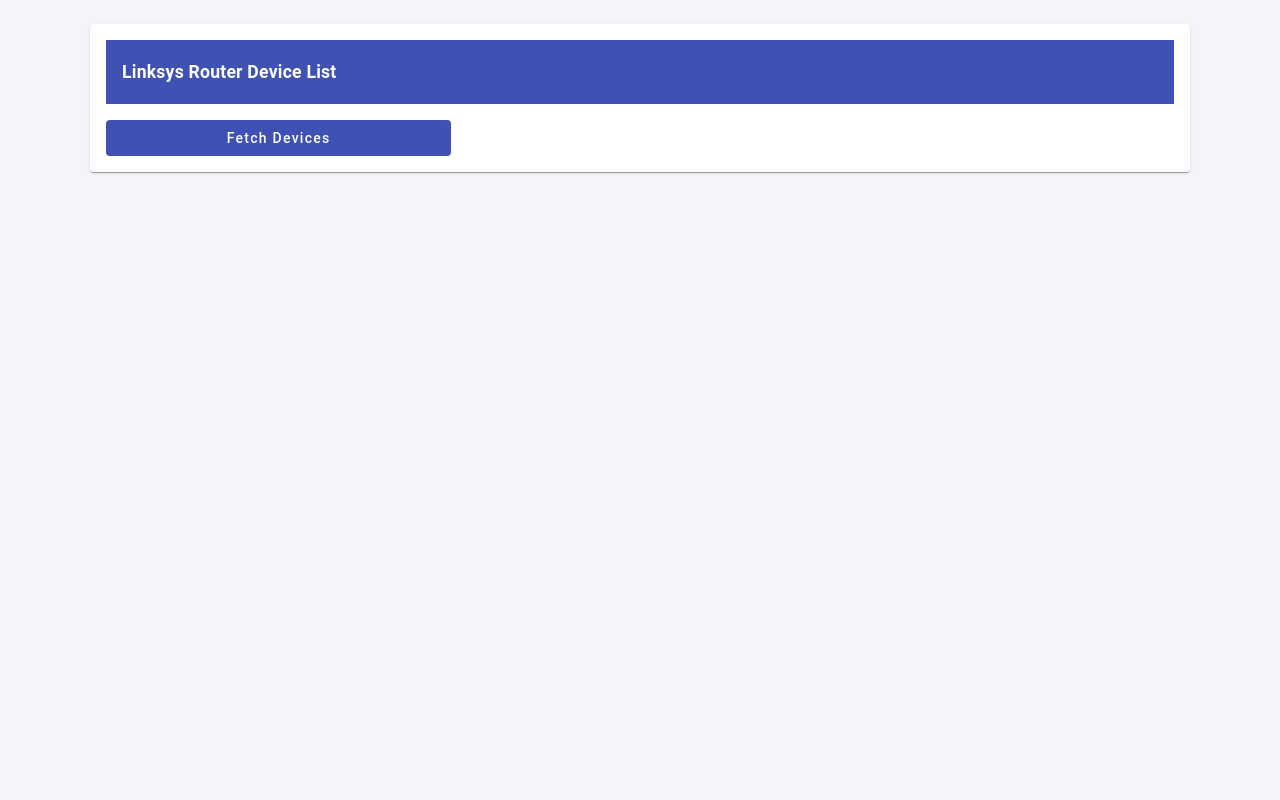
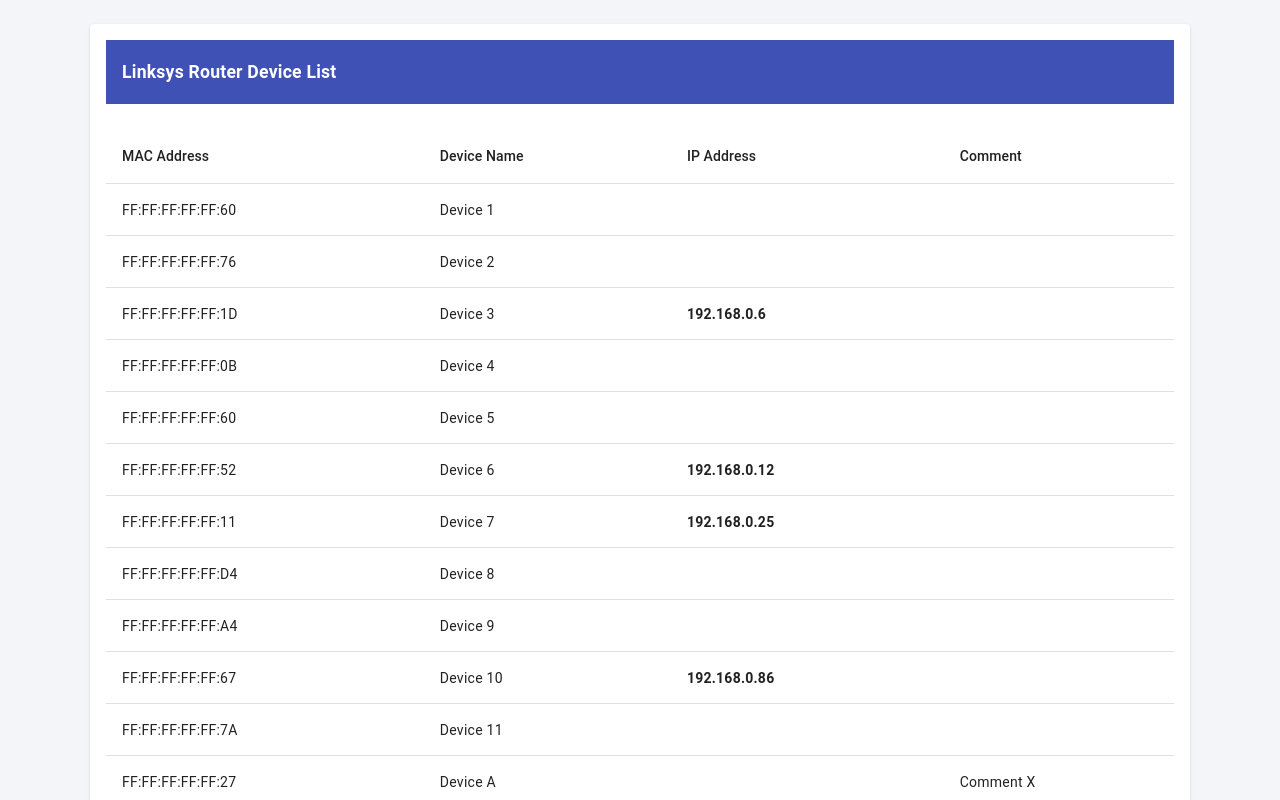
Before and after one commit to felixalacampagne/linksys-devices, an Angular app in the folder linksys-devices/: page / in a window 1280 px wide. Shown: the top 800 px of the page. Built offline with nearby package versions, Linux system fonts and the light colour scheme.

Commit message:
displays raw excel json (with final comma fixed), removed obsolete JNAP device service.

```diff
--- a/linksys-devices/public/data/devices.json
+++ b/linksys-devices/public/data/devices.json
@@ -1,70 +1,68 @@
-{
-    "devices": [
-{"MAC_Address":"FF:FF:FF:FF:FF:60","Name":"Device X","IP_Address":"","Reserved":"","Comment":"","Sortable_IP":""},
-{"MAC_Address":"FF:FF:FF:FF:FF:76","Name":"Device X","IP_Address":"","Reserved":"","Comment":"","Sortable_IP":""},
-{"MAC_Address":"FF:FF:FF:FF:FF:1D","Name":"Device X","IP_Address":"192.168.0.6","Reserved":"Y","Comment":"","Sortable_IP":"6"},
-{"MAC_Address":"FF:FF:FF:FF:FF:0B","Name":"Device X","IP_Address":"","Reserved":"","Comment":"","Sortable_IP":""},
-{"MAC_Address":"FF:FF:FF:FF:FF:60","Name":"Device X","IP_Address":"","Reserved":"","Comment":"","Sortable_IP":""},
-{"MAC_Address":"FF:FF:FF:FF:FF:52","Name":"Device X","IP_Address":"192.168.0.12","Reserved":"Y","Comment":"","Sortable_IP":"12"},
-{"MAC_Address":"FF:FF:FF:FF:FF:11","Name":"Device X","IP_Address":"192.168.0.25","Reserved":"Y","Comment":"","Sortable_IP":"25"},
-{"MAC_Address":"FF:FF:FF:FF:FF:D4","Name":"Device X","IP_Address":"","Reserved":"","Comment":"","Sortable_IP":""},
-{"MAC_Address":"FF:FF:FF:FF:FF:A4","Name":"Device X","IP_Address":"","Reserved":"","Comment":"","Sortable_IP":""},
-{"MAC_Address":"FF:FF:FF:FF:FF:67","Name":"Device X","IP_Address":"192.168.0.86","Reserved":"Y","Comment":"","Sortable_IP":"86"},
-{"MAC_Address":"FF:FF:FF:FF:FF:7A","Name":"Device X","IP_Address":"","Reserved":"","Comment":"","Sortable_IP":""},
-{"MAC_Address":"FF:FF:FF:FF:FF:27","Name":"Device X","IP_Address":"","Reserved":"","Comment":"Comment X","Sortable_IP":""},
-{"MAC_Address":"FF:FF:FF:FF:FF:AF","Name":"Device X","IP_Address":"192.168.0.52","Reserved":"Y","Comment":"","Sortable_IP":"52"},
-{"MAC_Address":"FF:FF:FF:FF:FF:CD","Name":"Device X","IP_Address":"192.168.0.42","Reserved":"Y","Comment":"","Sortable_IP":"42"},
-{"MAC_Address":"FF:FF:FF:FF:FF:12","Name":"Device X","IP_Address":"192.168.0.80","Reserved":"Y","Comment":"","Sortable_IP":"80"},
-{"MAC_Address":"FF:FF:FF:FF:FF:35","Name":"Device X","IP_Address":"192.168.0.115","Reserved":"Y","Comment":"","Sortable_IP":"115"},
-{"MAC_Address":"FF:FF:FF:FF:FF:F4","Name":"Device X","IP_Address":"","Reserved":"","Comment":"","Sortable_IP":""},
-{"MAC_Address":"FF:FF:FF:FF:FF:10","Name":"Device X","IP_Address":"","Reserved":"","Comment":"","Sortable_IP":""},
+[
+{"MAC_Address":"FF:FF:FF:FF:FF:60","Name":"Device 1","IP_Address":"","Reserved":"","Comment":"","Sortable_IP":""},
+{"MAC_Address":"FF:FF:FF:FF:FF:76","Name":"Device 2","IP_Address":"","Reserved":"","Comment":"","Sortable_IP":""},
+{"MAC_Address":"FF:FF:FF:FF:FF:1D","Name":"Device 3","IP_Address":"192.168.0.6","Reserved":"Y","Comment":"","Sortable_IP":"6"},
+{"MAC_Address":"FF:FF:FF:FF:FF:0B","Name":"Device 4","IP_Address":"","Reserved":"","Comment":"","Sortable_IP":""},
+{"MAC_Address":"FF:FF:FF:FF:FF:60","Name":"Device 5","IP_Address":"","Reserved":"","Comment":"","Sortable_IP":""},
+{"MAC_Address":"FF:FF:FF:FF:FF:52","Name":"Device 6","IP_Address":"192.168.0.12","Reserved":"Y","Comment":"","Sortable_IP":"12"},
+{"MAC_Address":"FF:FF:FF:FF:FF:11","Name":"Device 7","IP_Address":"192.168.0.25","Reserved":"Y","Comment":"","Sortable_IP":"25"},
+{"MAC_Address":"FF:FF:FF:FF:FF:D4","Name":"Device 8","IP_Address":"","Reserved":"","Comment":"","Sortable_IP":""},
+{"MAC_Address":"FF:FF:FF:FF:FF:A4","Name":"Device 9","IP_Address":"","Reserved":"","Comment":"","Sortable_IP":""},
+{"MAC_Address":"FF:FF:FF:FF:FF:67","Name":"Device 10","IP_Address":"192.168.0.86","Reserved":"Y","Comment":"","Sortable_IP":"86"},
+{"MAC_Address":"FF:FF:FF:FF:FF:7A","Name":"Device 11","IP_Address":"","Reserved":"","Comment":"","Sortable_IP":""},
+{"MAC_Address":"FF:FF:FF:FF:FF:27","Name":"Device A","IP_Address":"","Reserved":"","Comment":"Comment X","Sortable_IP":""},
+{"MAC_Address":"FF:FF:FF:FF:FF:AF","Name":"Device B","IP_Address":"192.168.0.52","Reserved":"Y","Comment":"","Sortable_IP":"52"},
+{"MAC_Address":"FF:FF:FF:FF:FF:CD","Name":"Device C","IP_Address":"192.168.0.42","Reserved":"Y","Comment":"","Sortable_IP":"42"},
+{"MAC_Address":"FF:FF:FF:FF:FF:12","Name":"Device D","IP_Address":"192.168.0.80","Reserved":"Y","Comment":"","Sortable_IP":"80"},
+{"MAC_Address":"FF:FF:FF:FF:FF:35","Name":"Device E","IP_Address":"192.168.0.115","Reserved":"Y","Comment":"","Sortable_IP":"115"},
+{"MAC_Address":"FF:FF:FF:FF:FF:F4","Name":"Device F","IP_Address":"","Reserved":"","Comment":"","Sortable_IP":""},
+{"MAC_Address":"FF:FF:FF:FF:FF:10","Name":"Device Z","IP_Address":"","Reserved":"","Comment":"","Sortable_IP":""},
 {"MAC_Address":"FF:FF:FF:FF:FF:07","Name":"Device X","IP_Address":"","Reserved":"","Comment":"","Sortable_IP":""},
-{"MAC_Address":"FF:FF:FF:FF:FF:B4","Name":"Device X","IP_Address":"","Reserved":"","Comment":"","Sortable_IP":""},
-{"MAC_Address":"FF:FF:FF:FF:FF:55","Name":"Device X","IP_Address":"","Reserved":"","Comment":"","Sortable_IP":""},
-{"MAC_Address":"FF:FF:FF:FF:FF:8C","Name":"Device X","IP_Address":"192.168.0.84","Reserved":"Y","Comment":"","Sortable_IP":"84"},
-{"MAC_Address":"FF:FF:FF:FF:FF:F2","Name":"Device X","IP_Address":"192.168.0.145","Reserved":"Y","Comment":"","Sortable_IP":"145"},
+{"MAC_Address":"FF:FF:FF:FF:FF:B4","Name":"Device Y","IP_Address":"","Reserved":"","Comment":"","Sortable_IP":""},
+{"MAC_Address":"FF:FF:FF:FF:FF:55","Name":"Device T","IP_Address":"","Reserved":"","Comment":"","Sortable_IP":""},
+{"MAC_Address":"FF:FF:FF:FF:FF:8C","Name":"Device Q","IP_Address":"192.168.0.84","Reserved":"Y","Comment":"","Sortable_IP":"84"},
+{"MAC_Address":"FF:FF:FF:FF:FF:F2","Name":"Device A","IP_Address":"192.168.0.145","Reserved":"Y","Comment":"","Sortable_IP":"145"},
 {"MAC_Address":"FF:FF:FF:FF:FF:EB","Name":"Device X","IP_Address":"192.168.0.33","Reserved":"Y","Comment":"Comment X","Sortable_IP":"33"},
-{"MAC_Address":"FF:FF:FF:FF:FF:FC","Name":"Device X","IP_Address":"192.168.0.85","Reserved":"Y","Comment":"","Sortable_IP":"85"},
-{"MAC_Address":"FF:FF:FF:FF:FF:C8","Name":"Device X","IP_Address":"192.168.0.79","Reserved":"Y","Comment":"","Sortable_IP":"79"},
-{"MAC_Address":"FF:FF:FF:FF:FF:B1","Name":"Device X","IP_Address":"","Reserved":"","Comment":"","Sortable_IP":""},
-{"MAC_Address":"FF:FF:FF:FF:FF:4F","Name":"Device X","IP_Address":"","Reserved":"","Comment":"","Sortable_IP":""},
-{"MAC_Address":"FF:FF:FF:FF:FF:24","Name":"Device X","IP_Address":"","Reserved":"","Comment":"","Sortable_IP":""},
-{"MAC_Address":"FF:FF:FF:FF:FF:0C","Name":"Device X","IP_Address":"192.168.0.153","Reserved":"Y","Comment":"Comment X","Sortable_IP":"153"},
-{"MAC_Address":"FF:FF:FF:FF:FF:56","Name":"Device X","IP_Address":"192.168.0.165","Reserved":"Y","Comment":"Comment X","Sortable_IP":"165"},
-{"MAC_Address":"FF:FF:FF:FF:FF:2A","Name":"Device X","IP_Address":"192.168.0.141","Reserved":"Y","Comment":"","Sortable_IP":"141"},
-{"MAC_Address":"FF:FF:FF:FF:FF:EB","Name":"Device X","IP_Address":"192.168.0.83","Reserved":"Y","Comment":"Comment X","Sortable_IP":"83"},
-{"MAC_Address":"FF:FF:FF:FF:FF:31","Name":"Device X","IP_Address":"192.168.0.132","Reserved":"Y","Comment":"Comment X","Sortable_IP":"132"},
-{"MAC_Address":"FF:FF:FF:FF:FF:F1","Name":"Device X","IP_Address":"192.168.0.51","Reserved":"Y","Comment":"Comment X","Sortable_IP":"51"},
-{"MAC_Address":"FF:FF:FF:FF:FF:AD","Name":"Device X","IP_Address":"192.168.0.173","Reserved":"Y","Comment":"Comment X","Sortable_IP":"173"},
-{"MAC_Address":"FF:FF:FF:FF:FF:20","Name":"Device X","IP_Address":"","Reserved":"","Comment":"","Sortable_IP":""},
-{"MAC_Address":"FF:FF:FF:FF:FF:3B","Name":"Device X","IP_Address":"","Reserved":"","Comment":"","Sortable_IP":""},
-{"MAC_Address":"FF:FF:FF:FF:FF:FC","Name":"Device X","IP_Address":"192.168.0.119","Reserved":"Y","Comment":"","Sortable_IP":"119"},
-{"MAC_Address":"FF:FF:FF:FF:FF:64","Name":"Device X","IP_Address":"","Reserved":"","Comment":"Comment X","Sortable_IP":""},
-{"MAC_Address":"FF:FF:FF:FF:FF:DB","Name":"Device X","IP_Address":"","Reserved":"","Comment":"","Sortable_IP":""},
+{"MAC_Address":"FF:FF:FF:FF:FF:FC","Name":"Device C","IP_Address":"192.168.0.85","Reserved":"Y","Comment":"","Sortable_IP":"85"},
+{"MAC_Address":"FF:FF:FF:FF:FF:C8","Name":"Device V","IP_Address":"192.168.0.79","Reserved":"Y","Comment":"","Sortable_IP":"79"},
+{"MAC_Address":"FF:FF:FF:FF:FF:B1","Name":"Device B","IP_Address":"","Reserved":"","Comment":"","Sortable_IP":""},
+{"MAC_Address":"FF:FF:FF:FF:FF:4F","Name":"Device N","IP_Address":"","Reserved":"","Comment":"","Sortable_IP":""},
+{"MAC_Address":"FF:FF:FF:FF:FF:24","Name":"Device M","IP_Address":"","Reserved":"","Comment":"","Sortable_IP":""},
+{"MAC_Address":"FF:FF:FF:FF:FF:0C","Name":"Device S","IP_Address":"192.168.0.153","Reserved":"Y","Comment":"Comment X","Sortable_IP":"153"},
+{"MAC_Address":"FF:FF:FF:FF:FF:56","Name":"Device D","IP_Address":"192.168.0.165","Reserved":"Y","Comment":"Comment X","Sortable_IP":"165"},
+{"MAC_Address":"FF:FF:FF:FF:FF:2A","Name":"Device F","IP_Address":"192.168.0.141","Reserved":"Y","Comment":"","Sortable_IP":"141"},
+{"MAC_Address":"FF:FF:FF:FF:FF:EB","Name":"Device G","IP_Address":"192.168.0.83","Reserved":"Y","Comment":"Comment X","Sortable_IP":"83"},
+{"MAC_Address":"FF:FF:FF:FF:FF:31","Name":"Device H","IP_Address":"192.168.0.132","Reserved":"Y","Comment":"Comment X","Sortable_IP":"132"},
+{"MAC_Address":"FF:FF:FF:FF:FF:F1","Name":"Device J","IP_Address":"192.168.0.51","Reserved":"Y","Comment":"Comment X","Sortable_IP":"51"},
+{"MAC_Address":"FF:FF:FF:FF:FF:AD","Name":"Device K","IP_Address":"192.168.0.173","Reserved":"Y","Comment":"Comment X","Sortable_IP":"173"},
+{"MAC_Address":"FF:FF:FF:FF:FF:20","Name":"Device L","IP_Address":"","Reserved":"","Comment":"","Sortable_IP":""},
+{"MAC_Address":"FF:FF:FF:FF:FF:3B","Name":"Device Q","IP_Address":"","Reserved":"","Comment":"","Sortable_IP":""},
+{"MAC_Address":"FF:FF:FF:FF:FF:FC","Name":"Device W","IP_Address":"192.168.0.119","Reserved":"Y","Comment":"","Sortable_IP":"119"},
+{"MAC_Address":"FF:FF:FF:FF:FF:64","Name":"Device E","IP_Address":"","Reserved":"","Comment":"Comment X","Sortable_IP":""},
+{"MAC_Address":"FF:FF:FF:FF:FF:DB","Name":"Device R","IP_Address":"","Reserved":"","Comment":"","Sortable_IP":""},
 {"MAC_Address":"FF:FF:FF:FF:FF:AE","Name":"Device X","IP_Address":"","Reserved":"","Comment":"","Sortable_IP":""},
-{"MAC_Address":"FF:FF:FF:FF:FF:48","Name":"Device X","IP_Address":"","Reserved":"","Comment":"","Sortable_IP":""},
-{"MAC_Address":"FF:FF:FF:FF:FF:D4","Name":"Device X","IP_Address":"192.168.0.31","Reserved":"Y","Comment":"","Sortable_IP":"31"},
-{"MAC_Address":"FF:FF:FF:FF:FF:65","Name":"Device X","IP_Address":"192.168.0.30","Reserved":"Y","Comment":"","Sortable_IP":"30"},
-{"MAC_Address":"FF:FF:FF:FF:FF:A3","Name":"Device X","IP_Address":"192.168.0.15","Reserved":"Y","Comment":"","Sortable_IP":"15"},
-{"MAC_Address":"FF:FF:FF:FF:FF:EE","Name":"Device X","IP_Address":"","Reserved":"","Comment":"","Sortable_IP":""},
-{"MAC_Address":"FF:FF:FF:FF:FF:D3","Name":"Device X","IP_Address":"192.168.0.32","Reserved":"Y","Comment":"","Sortable_IP":"32"},
-{"MAC_Address":"FF:FF:FF:FF:FF:D2","Name":"Device X","IP_Address":"","Reserved":"","Comment":"","Sortable_IP":""},
-{"MAC_Address":"FF:FF:FF:FF:FF:6C","Name":"Device X","IP_Address":"192.168.0.121","Reserved":"Y","Comment":"Comment X","Sortable_IP":"121"},
-{"MAC_Address":"FF:FF:FF:FF:FF:60","Name":"Device X","IP_Address":"192.168.0.108","Reserved":"Y","Comment":"Comment X","Sortable_IP":"108"},
-{"MAC_Address":"FF:FF:FF:FF:FF:90","Name":"Device X","IP_Address":"192.168.0.76","Reserved":"Y","Comment":"Comment X","Sortable_IP":"76"},
-{"MAC_Address":"FF:FF:FF:FF:FF:36","Name":"Device X","IP_Address":"192.168.0.134","Reserved":"Y","Comment":"Comment X","Sortable_IP":"134"},
-{"MAC_Address":"FF:FF:FF:FF:FF:E8","Name":"Device X","IP_Address":"192.168.0.7","Reserved":"Y","Comment":"Comment X","Sortable_IP":"7"},
-{"MAC_Address":"FF:FF:FF:FF:FF:07","Name":"Device X","IP_Address":"192.168.0.2","Reserved":"Y","Comment":"","Sortable_IP":"2"},
-{"MAC_Address":"FF:FF:FF:FF:FF:08","Name":"Device X","IP_Address":"","Reserved":"","Comment":"Comment X","Sortable_IP":""},
-{"MAC_Address":"FF:FF:FF:FF:FF:09","Name":"Device X","IP_Address":"","Reserved":"","Comment":"Comment X","Sortable_IP":""},
-{"MAC_Address":"FF:FF:FF:FF:FF:A5","Name":"Device X","IP_Address":"","Reserved":"","Comment":"","Sortable_IP":""},
-{"MAC_Address":"FF:FF:FF:FF:FF:CC","Name":"Device X","IP_Address":"192.168.0.63","Reserved":"Y","Comment":"Comment X","Sortable_IP":"63"},
-{"MAC_Address":"FF:FF:FF:FF:FF:66","Name":"Device X","IP_Address":"192.168.0.105","Reserved":"Y","Comment":"Comment X","Sortable_IP":"105"},
-{"MAC_Address":"FF:FF:FF:FF:FF:3A","Name":"Device X","IP_Address":"192.168.0.88","Reserved":"Y","Comment":"","Sortable_IP":"88"},
-{"MAC_Address":"FF:FF:FF:FF:FF:3D","Name":"Device X","IP_Address":"192.168.0.16","Reserved":"Y","Comment":"Comment X","Sortable_IP":"16"},
-{"MAC_Address":"FF:FF:FF:FF:FF:5D","Name":"Device X","IP_Address":"","Reserved":"","Comment":"Comment X","Sortable_IP":""},
-{"MAC_Address":"FF:FF:FF:FF:FF:65","Name":"Device X","IP_Address":"","Reserved":"","Comment":"","Sortable_IP":""},
-{"MAC_Address":"FF:FF:FF:FF:FF:5D","Name":"Device X","IP_Address":"","Reserved":"","Comment":"","Sortable_IP":""},
-{"MAC_Address":"FF:FF:FF:FF:FF:2F","Name":"Device X","IP_Address":"192.168.0.148","Reserved":"Y","Comment":"","Sortable_IP":"148"}
+{"MAC_Address":"FF:FF:FF:FF:FF:48","Name":"Device T","IP_Address":"","Reserved":"","Comment":"","Sortable_IP":""},
+{"MAC_Address":"FF:FF:FF:FF:FF:D4","Name":"Device Y","IP_Address":"192.168.0.31","Reserved":"Y","Comment":"","Sortable_IP":"31"},
+{"MAC_Address":"FF:FF:FF:FF:FF:65","Name":"Device U","IP_Address":"192.168.0.30","Reserved":"Y","Comment":"","Sortable_IP":"30"},
+{"MAC_Address":"FF:FF:FF:FF:FF:A3","Name":"Device I","IP_Address":"192.168.0.15","Reserved":"Y","Comment":"","Sortable_IP":"15"},
+{"MAC_Address":"FF:FF:FF:FF:FF:EE","Name":"Device 10","IP_Address":"","Reserved":"","Comment":"","Sortable_IP":""},
+{"MAC_Address":"FF:FF:FF:FF:FF:D3","Name":"Device 19","IP_Address":"192.168.0.32","Reserved":"Y","Comment":"","Sortable_IP":"32"},
+{"MAC_Address":"FF:FF:FF:FF:FF:D2","Name":"Device 18","IP_Address":"","Reserved":"","Comment":"","Sortable_IP":""},
+{"MAC_Address":"FF:FF:FF:FF:FF:6C","Name":"Device 17","IP_Address":"192.168.0.121","Reserved":"Y","Comment":"Comment X","Sortable_IP":"121"},
+{"MAC_Address":"FF:FF:FF:FF:FF:60","Name":"Device 16","IP_Address":"192.168.0.108","Reserved":"Y","Comment":"Comment X","Sortable_IP":"108"},
+{"MAC_Address":"FF:FF:FF:FF:FF:90","Name":"Device 15","IP_Address":"192.168.0.76","Reserved":"Y","Comment":"Comment X","Sortable_IP":"76"},
+{"MAC_Address":"FF:FF:FF:FF:FF:36","Name":"Device 14","IP_Address":"192.168.0.134","Reserved":"Y","Comment":"Comment X","Sortable_IP":"134"},
+{"MAC_Address":"FF:FF:FF:FF:FF:E8","Name":"Device 13","IP_Address":"192.168.0.7","Reserved":"Y","Comment":"Comment X","Sortable_IP":"7"},
+{"MAC_Address":"FF:FF:FF:FF:FF:07","Name":"Device 12","IP_Address":"192.168.0.2","Reserved":"Y","Comment":"","Sortable_IP":"2"},
+{"MAC_Address":"FF:FF:FF:FF:FF:08","Name":"Device 11","IP_Address":"","Reserved":"","Comment":"Comment X","Sortable_IP":""},
+{"MAC_Address":"FF:FF:FF:FF:FF:09","Name":"Device 20","IP_Address":"","Reserved":"","Comment":"Comment X","Sortable_IP":""},
+{"MAC_Address":"FF:FF:FF:FF:FF:A5","Name":"Device 2X","IP_Address":"","Reserved":"","Comment":"","Sortable_IP":""},
+{"MAC_Address":"FF:FF:FF:FF:FF:CC","Name":"Device 3X","IP_Address":"192.168.0.63","Reserved":"Y","Comment":"Comment X","Sortable_IP":"63"},
+{"MAC_Address":"FF:FF:FF:FF:FF:66","Name":"Device 4X","IP_Address":"192.168.0.105","Reserved":"Y","Comment":"Comment X","Sortable_IP":"105"},
+{"MAC_Address":"FF:FF:FF:FF:FF:3A","Name":"Device 5X","IP_Address":"192.168.0.88","Reserved":"Y","Comment":"","Sortable_IP":"88"},
+{"MAC_Address":"FF:FF:FF:FF:FF:3D","Name":"Device 6X","IP_Address":"192.168.0.16","Reserved":"Y","Comment":"Comment X","Sortable_IP":"16"},
+{"MAC_Address":"FF:FF:FF:FF:FF:5D","Name":"Device 7X","IP_Address":"","Reserved":"","Comment":"Comment X","Sortable_IP":""},
+{"MAC_Address":"FF:FF:FF:FF:FF:65","Name":"Device 8X","IP_Address":"","Reserved":"","Comment":"","Sortable_IP":""},
+{"MAC_Address":"FF:FF:FF:FF:FF:5D","Name":"Device 9X","IP_Address":"","Reserved":"","Comment":"","Sortable_IP":""},
+{"MAC_Address":"FF:FF:FF:FF:FF:2F","Name":"Device 0X","IP_Address":"192.168.0.148","Reserved":"Y","Comment":"","Sortable_IP":"148"}
 ]
-}
--- a/linksys-devices/src/app/device-table.component.html
+++ b/linksys-devices/src/app/device-table.component.html
@@ -1,25 +1,11 @@
 <main class="page-shell">
   <mat-card>
     <mat-toolbar color="primary">Linksys Router Device List</mat-toolbar>
-
-    <div class="form-row">
-      <button
-        mat-flat-button
-        color="primary"
-        class="fetch-button"
-        (click)="loadDevices()"
-        [disabled]="loading()"
-      >
-        Fetch Devices
-      </button>
-    </div>
 
     <div class="status-row" *ngIf="loading()">
       <mat-progress-spinner mode="indeterminate" diameter="32"></mat-progress-spinner>
       <span>Loading devices…</span>
     </div>
-
-    <p class="error" *ngIf="error()">{{ error() }}</p>
 
     <div class="table-container" *ngIf="devices().length > 0">
       <table mat-table [dataSource]="devices()" class="mat-elevation-z4">
@@ -39,12 +25,10 @@
             mat-cell
             *matCellDef="let device"
             [class.reserved-ip-bold]="device.reserved === 'Y'"
-            [class.offline-reserved-ip]="device.reserved === 'Y'"
           >
             {{ device.ipAddress }}
           </td>
         </ng-container>
-
 
         <ng-container matColumnDef="comment">
           <th mat-header-cell *matHeaderCellDef>Comment</th>
@@ -59,5 +43,18 @@
         ></tr>
       </table>
     </div>
+
+    <div class="form-row">
+      <button
+        mat-flat-button
+        color="primary"
+        class="fetch-button"
+        (click)="loadDevices()"
+        [disabled]="loading()"
+      >
+        Fetch Devices
+      </button>
+    </div>
+
   </mat-card>
 </main>
--- a/linksys-devices/src/app/excel-device.service.ts
+++ b/linksys-devices/src/app/excel-device.service.ts
@@ -3,23 +3,22 @@
 import { firstValueFrom } from "rxjs";
 import { environment } from '../environments/environment';
 
-interface JnapResponse<T = any>
+@Injectable({ providedIn: 'root' })
+export class ExcelDeviceService
 {
-   devices?: T;
-}
-
-@Injectable({ providedIn: 'root' })
-export class ExcelDeviceService {
    serverhost: string;
    apiext: string;
    apiapp: string;
    apiurl: string;
 
-   constructor(private http: HttpClient) {
-      if (environment.api_host.length > 0) {
+   constructor(private http: HttpClient)
+   {
+      if (environment.api_host.length > 0)
+      {
          this.serverhost = environment.api_host;
       }
-      else {
+      else
+      {
          this.serverhost = window.location.origin;
       }
 
@@ -28,16 +27,16 @@
       this.apiurl = this.serverhost + this.apiapp
    }
 
-
    async fetchExcelDevices(): Promise<ExcelDevice[]>
    {
       const url = this.makeApiname("devices");
-      console.log("ExcelDeviceService.fetchExcelDevices: url:" + url);
-      const devicesResponse = await this.sendRequest<any []>(url);
-      console.log("ExcelDeviceService.fetchExcelDevices: devicesResponse:" + JSON.stringify(devicesResponse));
+      // console.log("ExcelDeviceService.fetchExcelDevices: url:" + url);
 
-      const devices = devicesResponse.devices ?? [];
-      const excelDevices : ExcelDevice[] = devices.map(device => ({
+      const devicesResponse = await this.sendRequest<any[]>(url);
+      // console.log("ExcelDeviceService.fetchExcelDevices: devicesResponse:" + JSON.stringify(devicesResponse));
+
+      const devices = devicesResponse ?? [];
+      const excelDevices: ExcelDevice[] = devices.map(device => ({
          macAddress: device.MAC_Address,
          name: device.Name,
          ipAddress: device.IP_Address,
@@ -45,38 +44,45 @@
          comment: device.Comment,
          sortableIp: device.Sortable_IP
       }));
-      console.log("ExcelDeviceService.fetchExcelDevices: excelDevices:" + JSON.stringify(excelDevices));
+      // console.log("ExcelDeviceService.fetchExcelDevices: excelDevices:" + JSON.stringify(excelDevices));
       return excelDevices;
    }
 
-   private async sendRequest<T>(url: string): Promise<JnapResponse<T>> {
-      try {
+   private async sendRequest<T>(url: string): Promise<T>
+   {
+      try
+      {
          return await firstValueFrom(
-            this.http.get<JnapResponse<T>>(url, {
+            this.http.get<T>(url, {
                headers: this.createHeaders()
             })
          );
-      } catch (error: unknown) {
+      } catch (error: unknown)
+      {
          console.log("ExcelDeviceService.sendRequest: error:" + JSON.stringify(error));
          throw this.buildHttpError(error);
       }
    }
 
-   private createHeaders(): HttpHeaders {
+   private createHeaders(): HttpHeaders
+   {
       return new HttpHeaders({
          'Content-Type': 'application/json'
       });
    }
 
-   private buildHttpError(error: unknown): Error {
-      if (error instanceof HttpErrorResponse) {
+   private buildHttpError(error: unknown): Error
+   {
+      if (error instanceof HttpErrorResponse)
+      {
          const statusMessage = error.status ? `${error.status} ${error.statusText}` : 'No response from router';
          const bodyMessage =
             typeof error.error === 'string'
                ? error.error
                : error.error?.message || JSON.stringify(error.error ?? {});
 
-         if (error.status === 0) {
+         if (error.status === 0)
+         {
             return new Error(
                `Unable to load device data. Check the Angular proxy, the router target, and network/CORS availability.`
             );
@@ -88,7 +94,8 @@
       return new Error(`Unexpected error during data load.`);
    }
 
-   private makeApiname(api: string): string {
+   private makeApiname(api: string): string
+   {
       // Since Angular 20 files in the assets directory without an extension are served
       // with garbage at the end of the file making them unparsable as JSON files.
       // One workaround is to handle every response as a pure text, remove the garbage
```
Also changed, not shown: linksys-devices/src/app/device-table.component.ts (+17 -8 lines), linksys-devices/src/app/device.service.ts (deleted, +0 -191 lines), 2 other files (tests, documents, lock files or other folders).
